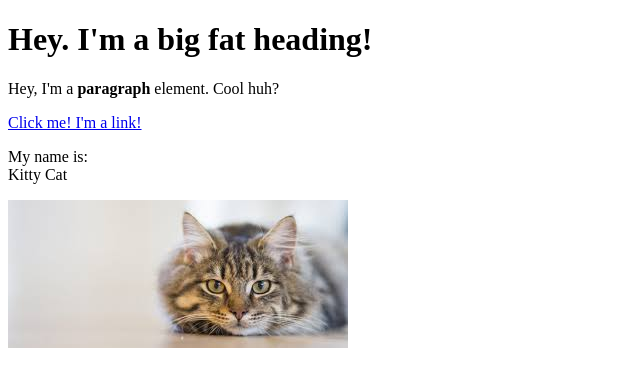
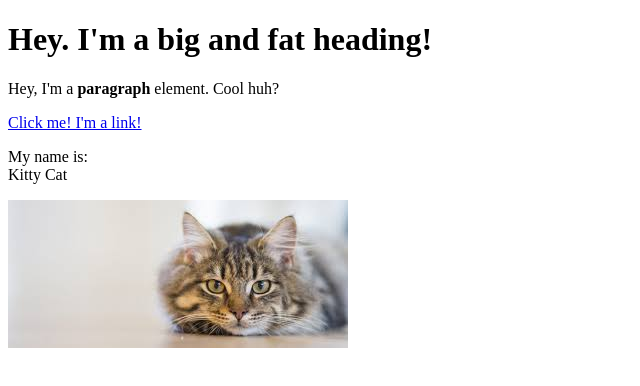
Before and after one commit to Aigito/cartoon-hero, a plain HTML site: page test.html in a window 1280 px wide. Shown: the whole page, without its empty margins (0-640 px from the left). Drawn offline with Linux system fonts and the light colour scheme.

Commit message:
Added 'and' to heading

```diff
--- a/test.html
+++ b/test.html
@@ -6,7 +6,7 @@
     </head>
 
     <body>
-        <h1>Hey. I'm a big fat heading!</h1>
+        <h1>Hey. I'm a big and fat heading!</h1>
             <p>Hey, I'm a <b>paragraph</b> element. Cool huh?</p>
             <a href="http://google.com" target="_blank" title="Let's go to Google">Click me! I'm a link!</a>
             <p>My name is:<br>
```
